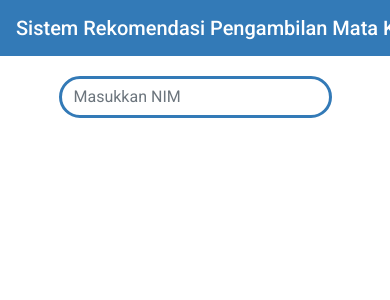
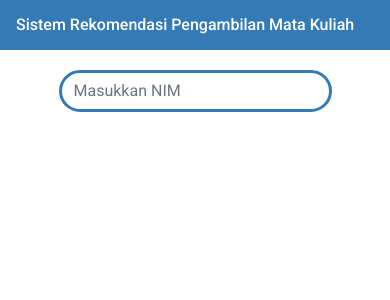
Before and after one commit to gilliantuerah/RECOMMENDED-SYSTEM-WEB, a Flask app: page / in a window 390 px wide; the page is wider, and only the part inside the window is pictured. Shown: the top 300 px of that part. Run offline with Flask 2, Linux system fonts and the light colour scheme.

Commit message:
add mobile view

```diff
--- a/website/templates/page.html
+++ b/website/templates/page.html
@@ -70,6 +70,9 @@
                 .result {
                     margin: 10px 40px;
                 }
+                .navbar-brand {
+                    font-size: 16px;
+                }
             }
         </style>
     </head>
```
